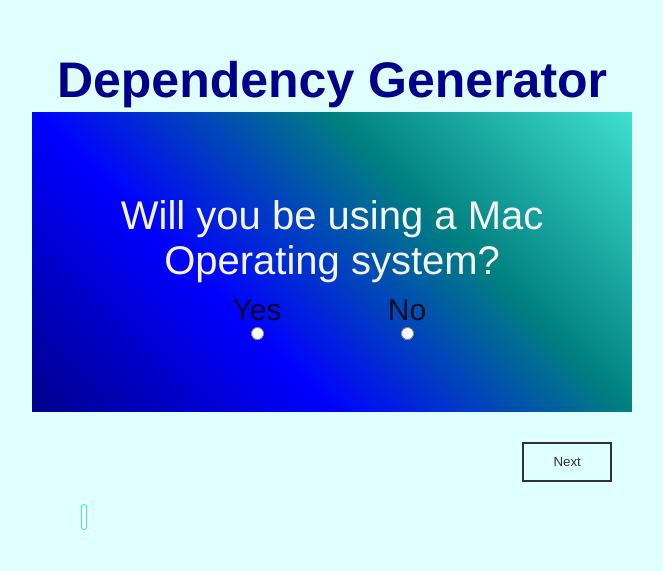
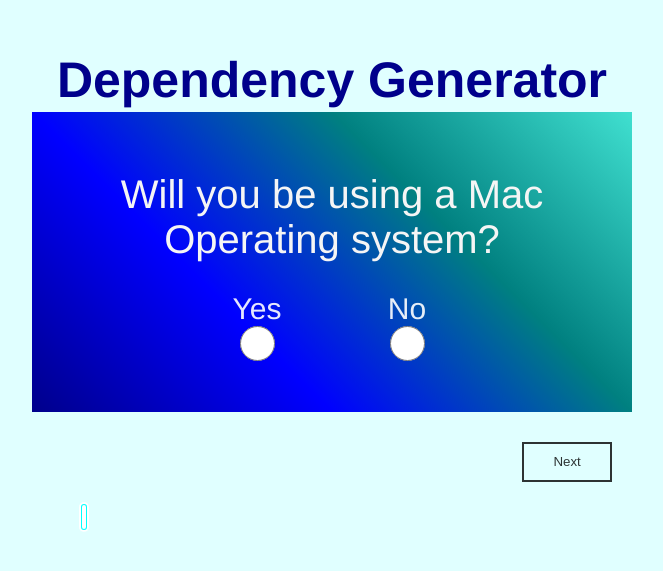
Before and after one commit to camerakendall/dependency_app, a React app: page / in a window 1280 px wide. Shown: the part 109-680 px from the top of the page, without its empty margins (308-971 px from the left). Built offline with nearby package versions, Linux system fonts and the light colour scheme.

Commit message:
Removes next button and yes/no buttons at the end of the questionnaire :)

```diff
--- a/client/components/Question.jsx
+++ b/client/components/Question.jsx
@@ -1,6 +1,6 @@
 import React from 'react';
 import styled, { css, keyframes } from 'styled-components';
-
+import '../styles/Question.css'
 const Gradient = keyframes`
 0%, 100% {
     background-position: 0% 50%
@@ -32,6 +32,7 @@ font-weight: 300;
 const Options = styled.div`
 display: flex;
 justify-content: center;
+padding-top:20px;
 `
 const Option = styled.div`
 width: 150px;
@@ -40,7 +41,7 @@ text-align: center;
 `
 const Label = styled.label`
 display: block;
-color: rgba(0,0,0,0.8);
+color: rgba(255,255,255,0.9);
 font-family:helvetica;
 font-size: 30px;
 `
@@ -53,8 +54,9 @@ const Question = ({
         <QuestionWrapper idx={index}>
 
             <Quest>{question}</Quest>
+            { index < 15 ?
             <Options>
-                <Option>
+              <Option>
                     <Label htmlFor="Yes">Yes</Label>
                     <input type='radio' name='radio' id='Yes'/>
                 </Option>
@@ -63,6 +65,7 @@ const Question = ({
                     <input type='radio' name='radio' id='No'/>
                 </Option>
             </Options>
+            : <div></div>}
         </QuestionWrapper>
     )
 
--- a/client/components/QuestionsDisplay.jsx
+++ b/client/components/QuestionsDisplay.jsx
@@ -19,8 +19,8 @@ padding-bottom: 10px;
 const mapStateToProps = ({ applicationState }) => ({
     questions: applicationState.questions,
     answers: applicationState.answers,
-    index: applicationState.index
-
+    index: applicationState.index,
+    answers2: applicationState.answers2
 });
 
 const mapDispatchToProps = dispatch => bindActionCreators(actions, dispatch);
--- a/client/containers/MainContainer.jsx
+++ b/client/containers/MainContainer.jsx
@@ -35,9 +35,10 @@ cursor:pointer;
 padding-bottom:10px;
 `
 
-const mapStateToProps = (applicationState) => ({
+const mapStateToProps = ({ applicationState }) => ({
     questions: applicationState.questions,
     answers: applicationState.answers,
+    index: applicationState.index
 });
 
 const mapDispatchToProps = dispatch => bindActionCreators(actions, dispatch);
@@ -48,7 +49,7 @@ const MainContainer = (props) => (
         <Main className="container">
             <QuestionsDisplay />
             <Buttons>
-                <NextButton id={'button'} onClick={() => {props.nextButton()}}>Next</NextButton>
+               {props.index < props.questions.length - 1 ? <NextButton id={'button'} onClick={() => {props.nextButton()}}>Next</NextButton> : <div></div>}
             {/* we need submit button here, perhaps in div */}
             </Buttons>
         </Main>
--- a/client/reducers/allReducers.js
+++ b/client/reducers/allReducers.js
@@ -13,7 +13,8 @@ const initialState = {
     questions: ourQuestions,
     answers: [
         'Webpack', 'Node', 'Express', 'Nodemon', 'Request', 'Body-Parser', 'node-postgres', 'Mongo', 'Mongoose', 'Babel', 'React', 'CSS', 'Redux',
-    ]
+    ],
+    answers2: []
 }
 
 const allReducers = (state = initialState, action) => {
--- a/client/styles/Footer.css
+++ b/client/styles/Footer.css
@@ -7,7 +7,7 @@
   animation: slidein 0.2s linear ;
   margin-top:20px;
   padding-top:10px;
-  padding-left:10px;
+  text-align: center;
   font-family: helvetica;
   color: rgba(0,0,0,0.8);
   cursor:pointer;
--- a/client/styles/Question.css
+++ b/client/styles/Question.css
@@ -0,0 +1,12 @@
+#Yes{
+  height: 35px;
+  width: 35px;
+  background-color: #eee;
+  border-radius: 50%;
+}
+#No{
+  height: 35px;
+  width: 35px;
+  background-color: #eee;
+  border-radius: 50%;
+}
--- a/package.json
+++ b/package.json
@@ -5,8 +5,8 @@
   "main": "index.js",
   "scripts": {
     "start": "nodemon server/server.js",
-    "dev": "NODE_ENV=development  webpack-dev-server --open & node server/server.js",
-    "build": "NODE_ENV=production  webpack",
+    "dev": "cross-env NODE_ENV=development  webpack-dev-server --open & node server/server.js",
+    "build": "cross-env NODE_ENV=production  webpack",
     "test": "echo \"Error: no test specified\" && exit 1"
   },
   "repository": {
```
Also changed, not shown: 1 other file (tests, documents, lock files or other folders).
